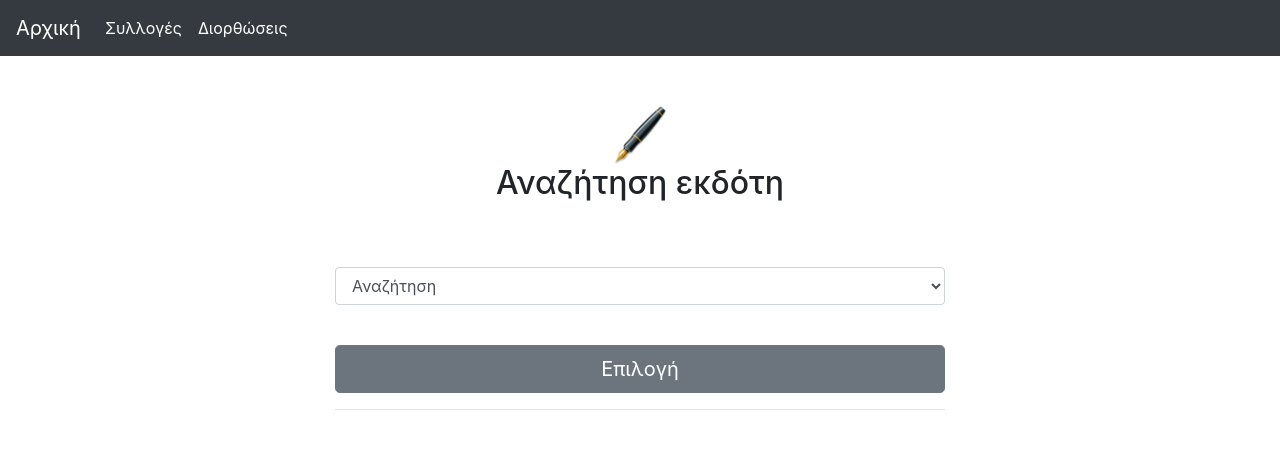
After one commit to DimK19/library-manager, a Flask app: page /edit/publisher in a window 1280 px wide. The commit adds this page. Shown: the top 449 px of the page. Run offline with Flask 3, Linux system fonts and the light colour scheme; data that the repository does not hold is empty; some libraries are stand-ins or nearby versions.

Commit message:
Implement update publisher

```diff
--- a/src/LibraryApp/routes.py
+++ b/src/LibraryApp/routes.py
@@ -390,3 +390,29 @@ def edit_author():
             cur = connection.cursor()
             cur.execute(query)
         return render_template('edit_index.html')
+
+@app.route('/edit/publisher', methods = ['GET', 'POST'])
+def edit_publisher():
+    if(request.method == 'GET'):
+        connection = sqlite3.connect(DB)
+        authors = []
+        with connection:
+            cur = connection.cursor()
+            query = 'SELECT * FROM `publisher`;'
+            cur.execute(query)
+            column_names = [i[0] for i in cur.description]
+            publishers = sorted([dict(zip(column_names, entry)) for entry in cur.fetchall()], key = lambda x: x['name'])
+        return render_template('edit_publisher.html', publishers = publishers)
+    else:
+        data = request.form
+        publisher_name = data.get('publisherName')
+        publisher_name = utilities.foo(publisher_name)
+        publisher_id = data.get('publisherId')
+        query = f'''UPDATE `publisher`
+                  SET name = "{publisher_name}"
+                  WHERE id = {publisher_id};'''
+        connection = sqlite3.connect(DB)
+        with connection:
+            cur = connection.cursor()
+            cur.execute(query)
+        return render_template('edit_index.html')
--- /dev/null
+++ b/src/LibraryApp/static/js/script_edit_publisher.js
@@ -0,0 +1,31 @@
+/* ON LOAD HIDE */
+document.getElementById('editFormArea').style.display = 'none';
+
+/* RENDER EDIT PUBLISHER FORM */
+document.getElementById('submitPublisherName').onclick = (e) => {
+  e.preventDefault();
+  let input = document.getElementById('publisherSelect');
+  if(input.value !== '')
+  {
+    let obj = JSON.parse(input.value.replaceAll('\'', '"'));
+    document.getElementById('publisherName').value = obj.name;
+    document.getElementById('publisherId').value = obj.id;
+    document.getElementById('editFormArea').style.display = 'block';
+  }
+}
+
+/* SUBMIT EDIT REQUEST */
+document.getElementById('submitEditPublisher').onclick = (e) => {
+  e.preventDefault();
+  let input = document.getElementById('publisherName');
+  input.classList.remove('is-invalid');
+  let isValid = 1;
+  if(input.value.trim() === '') {
+    input.classList.add('is-invalid');
+    isValid = 0;
+  }
+
+  if(isValid === 1) {
+    document.getElementById('editPublisherForm').submit();
+  }
+}
--- a/src/LibraryApp/templates/edit_author.html
+++ b/src/LibraryApp/templates/edit_author.html
@@ -31,6 +31,7 @@
     <div id="editFormArea" class="col-md-8" style="display: none;">
       <form id="editAuthorForm" action="{{url_for('edit_author')}}" method="POST">
         <div class="mb-3" id="editAuthor">
+          <h4>Διόρθωση στοιχείων</h4>
           <div class="row">
             <div class="col-md-6 mb-3">
               <label for="authorFirstName">Όνομα</label>
--- a/src/LibraryApp/templates/edit_index.html
+++ b/src/LibraryApp/templates/edit_index.html
@@ -27,9 +27,9 @@
         <p><a class="btn btn-secondary" href="{{url_for('edit_author')}}" role="button">Αναζήτηση &raquo;</a></p>
       </div>
       <div class="col-md-4">
-        <h2>Συγγραφείς</h2>
+        <h2>Διόρθωση εκδότη</h2>
         <p>Αναζήτηση καταχωρημένων βιβλίων κατά συγγραφέα</p>
-        <p><a class="btn btn-secondary" href="{{url_for('author')}}" role="button">Αναζήτηση &raquo;</a></p>
+        <p><a class="btn btn-secondary" href="{{url_for('edit_publisher')}}" role="button">Αναζήτηση &raquo;</a></p>
       </div>
     </div>
 
--- /dev/null
+++ b/src/LibraryApp/templates/edit_publisher.html
@@ -0,0 +1,54 @@
+{% extends "base.html" %}
+
+{% block title %}
+Διόρθωση εκδότη
+{% endblock %}
+
+{% block content %}
+
+<div class="container">
+  <div class="py-5 text-center">
+    <img src="{{url_for('static', filename = 'images/fountain-pen.png')}}" width="64">
+    <h2>Αναζήτηση εκδότη</h2>
+    <p class="lead"></p>
+  </div>
+
+  <div class="row justify-content-center">
+    <div class="col-md-8">
+      <div class="mb-3">
+        <select class="form-control form-select d-block w-100 required" name="publisherSelect" id="publisherSelect">
+          <option value="" selected disabled>Αναζήτηση</option>
+          {% for p in publishers %}
+          <option value="{'id': '{{p.id}}', 'name': '{{p.name}}'}">{{p.name}}</option>
+          {% endfor %}
+        </select>
+        <br>
+      </div>
+      <button id="submitPublisherName" class="btn btn-secondary btn-lg btn-block">Επιλογή</button>
+      <hr>
+      </div>
+
+    <div id="editFormArea" class="col-md-8" style="display: none;">
+      <form id="editPublisherForm" action="{{url_for('edit_publisher')}}" method="POST">
+        <div class="mb-3" id="editPublisher">
+          <h4>Διόρθωση στοιχείων</h4>
+          <div class="row">
+            <div class="col-md-12 mb-3">
+              <label for="publisherName">Όνομα</label>
+              <input type="text" class="form-control" name="publisherName" id="publisherName">
+              <div class="invalid-feedback">
+                Απαιτούμενο πεδίο.
+              </div>
+            </div>
+          </div>
+        </div>
+        <input type="hidden" name="publisherId" id="publisherId" value="">
+      </form>
+      <button id="submitEditPublisher" class="btn btn-primary btn-lg btn-block">Διόρθωση</button>
+    </div>
+  </div>
+</div>
+
+<script src="/static/js/script_edit_publisher.js"></script>
+
+{% endblock %}
```
